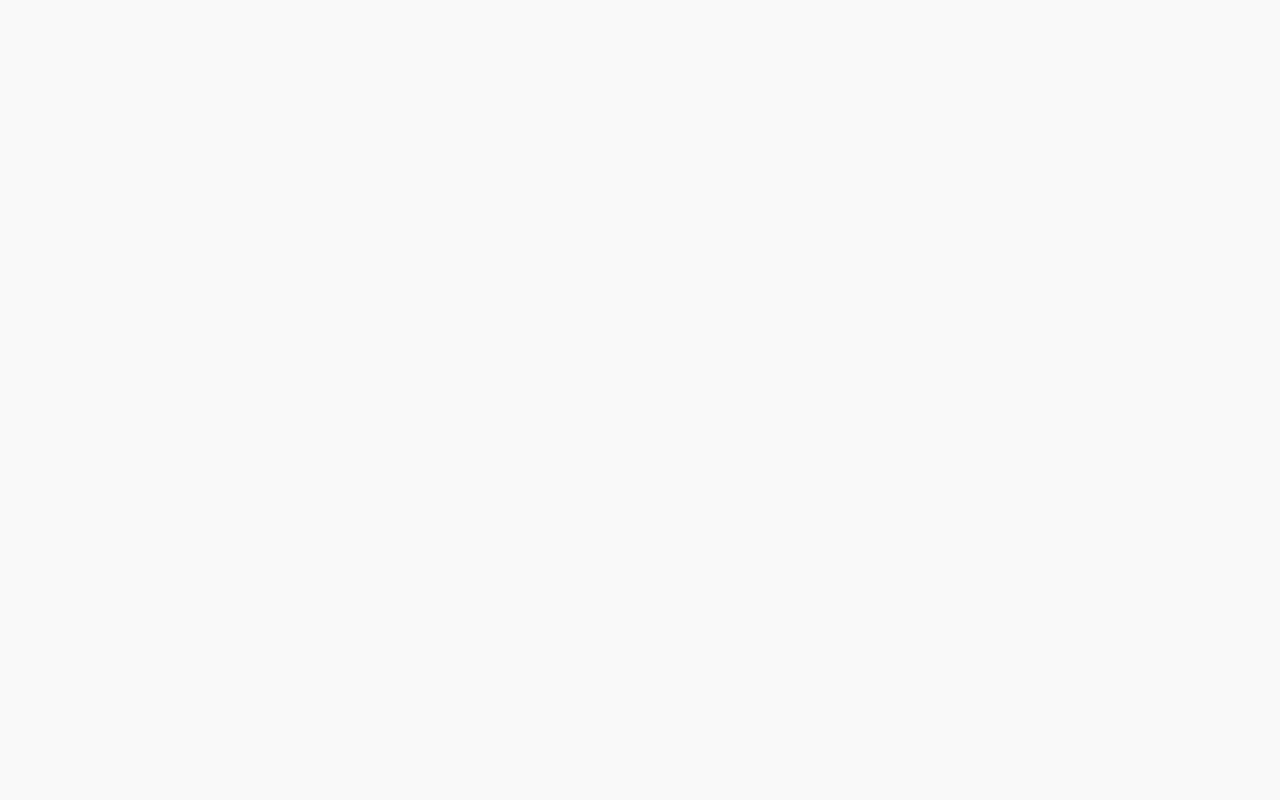
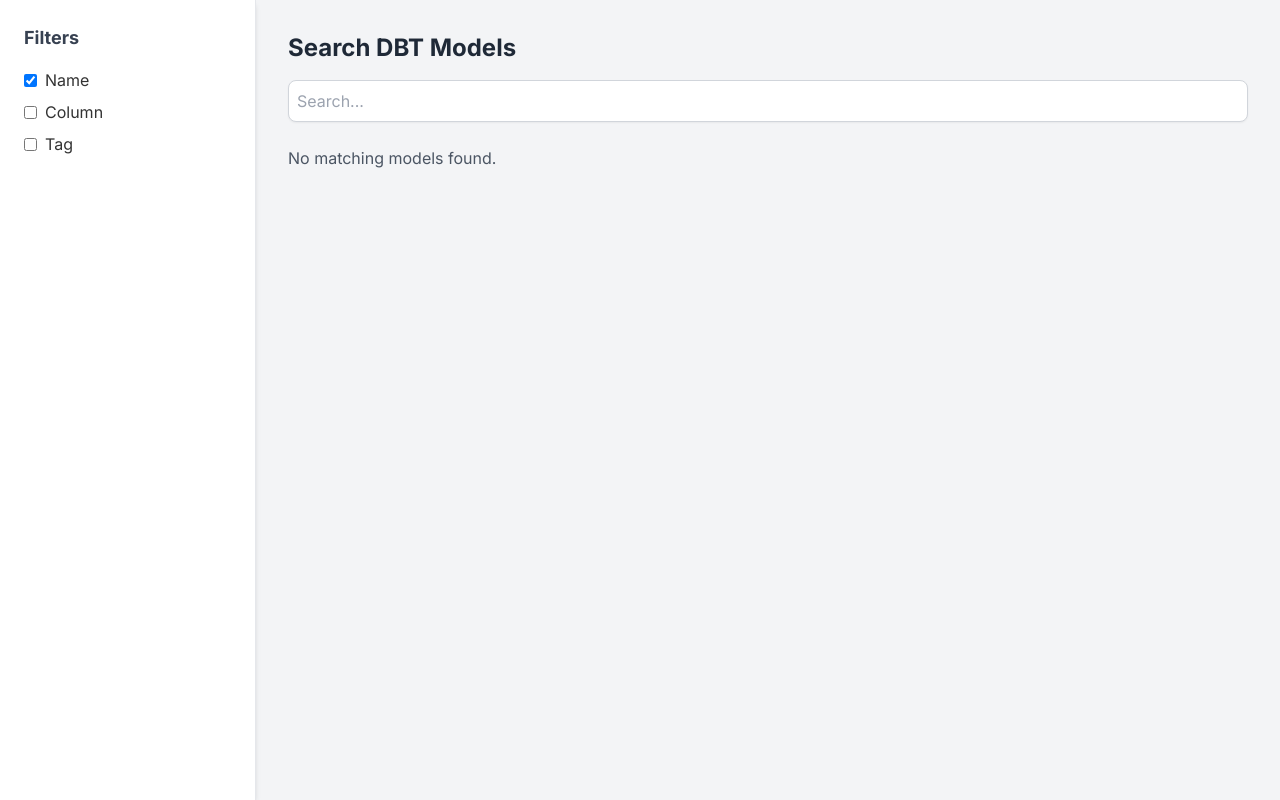
Before and after one commit to aidancorrell/my_cool_data_catalog, a React (Create React App) app in the folder frontend/: page /model-search in a window 1280 px wide. Before the commit this address had no page. Built offline with nearby package versions, Linux system fonts and the light colour scheme; what cytoscape-dagre would draw is missing.

Commit message:
search functionality

```diff
--- a/frontend/src/App.jsx
+++ b/frontend/src/App.jsx
@@ -6,6 +6,7 @@
 import DataSourcesPage from './pages/DataSourcesPage';
 import LineagePage from './pages/LineagePage';
 import ModelDetailsPage from "./pages/ModelDetailsPage";
+import ModelSearchPage from "./pages/ModelSearchPage";
 
 function App() {
   return (
@@ -15,7 +16,9 @@
         <Routes>
           <Route path="/" element={<LineagePage />} />
           <Route path="/lineage" element={<LineagePage />} />
+          <Route path="/model-search" element={<ModelSearchPage />} />
           <Route path="/model-details/:modelName" element={<ModelDetailsPage />} />
+          {/* <Route path="*" element={<Navigate to="/model-details" />} /> */}
           {/* still in development
           <Route path="/data-sources" element={<DataSourcesPage />} /> */}
         </Routes>
--- a/frontend/src/components/Sidebar.jsx
+++ b/frontend/src/components/Sidebar.jsx
@@ -6,7 +6,7 @@
   const menuItems = [
     { name: "Lineage Graph", to: "/lineage", icon: "📈" },
     // still in development
-    // { name: "Model Details", to: "/model-details", icon: "📊" },
+    { name: "Model Details", to: "/model-search/", icon: "📊" },
   ];
 
   return (
--- /dev/null
+++ b/frontend/src/pages/ModelSearchPage.jsx
@@ -0,0 +1,136 @@
+import React, { useEffect, useState } from "react";
+import { useNavigate } from "react-router-dom";
+
+const ModelSearchPage = () => {
+  const [models, setModels] = useState([]);
+  const [searchTerm, setSearchTerm] = useState("");
+  const [selectedFilters, setSelectedFilters] = useState({
+    name: true,
+    column: false,
+    tag: false,
+  });
+
+  const navigate = useNavigate();
+
+  useEffect(() => {
+    fetch("http://127.0.0.1:3000/manifest")
+      .then((response) => response.json())
+      .then((data) => {
+        if (data.nodes) {
+          setModels(Object.values(data.nodes)); // Extract models from nodes
+        }
+      })
+      .catch((err) => console.error("Failed to fetch manifest:", err));
+  }, []);
+
+  const handleSelectModel = (selectedModel) => {
+    navigate(`/model-details/${selectedModel}`);
+    setSearchTerm("");
+  };
+
+  const handleFilterChange = (filter) => {
+    setSelectedFilters((prev) => ({
+      ...prev,
+      [filter]: !prev[filter],
+    }));
+  };
+
+  // Function to filter models based on multiple selected criteria
+  const filteredModels = models.filter((model) => {
+    if (!searchTerm) return false;
+
+    return (
+      (selectedFilters.name &&
+        model.name?.toLowerCase().includes(searchTerm.toLowerCase())) ||
+      (selectedFilters.column &&
+        Object.values(model.columns || {}).some((col) =>
+          col.name?.toLowerCase().includes(searchTerm.toLowerCase())
+        )) ||
+      (selectedFilters.tag &&
+        (model.tags || []).some((tag) =>
+          tag.toLowerCase().includes(searchTerm.toLowerCase())
+        ))
+    );
+  });
+
+  return (
+    <div className="flex bg-gray-100 min-h-screen">
+      {/* Sidebar Filters */}
+      <aside className="w-64 p-6 bg-white shadow-md border-r">
+        <h2 className="text-lg font-bold text-gray-700 mb-4">Filters</h2>
+        <div className="space-y-2">
+          {Object.keys(selectedFilters).map((filter) => (
+            <label key={filter} className="flex items-center space-x-2">
+              <input
+                type="checkbox"
+                checked={selectedFilters[filter]}
+                onChange={() => handleFilterChange(filter)}
+              />
+              <span className="capitalize">{filter}</span>
+            </label>
+          ))}
+        </div>
+      </aside>
+
+      {/* Main Content */}
+      <main className="flex-1 p-8">
+        <h1 className="text-2xl font-bold text-gray-800 mb-4">Search DBT Models</h1>
+
+        {/* Search Bar */}
+        <div className="relative mb-6">
+          <input
+            type="text"
+            className="w-full p-2 border border-gray-300 rounded-lg shadow-sm"
+            placeholder="Search..."
+            value={searchTerm}
+            onChange={(e) => setSearchTerm(e.target.value)}
+          />
+        </div>
+
+        {/* Search Results */}
+        <div>
+          {filteredModels.length > 0 ? (
+            filteredModels.map((model) => {
+              // Extract matching columns if filtering by column
+              let matchingColumns = [];
+              if (selectedFilters.column) {
+                matchingColumns = Object.values(model.columns || {}).filter((col) =>
+                  col.name?.toLowerCase().includes(searchTerm.toLowerCase())
+                );
+              }
+
+                return (
+                <div
+                  key={model.name}
+                  className="bg-white p-4 rounded-lg shadow-md mb-4"
+                >
+                  <h2
+                  className="text-blue-600 text-lg font-semibold cursor-pointer"
+                  onClick={() => handleSelectModel(model.name)}
+                  >
+                  {model.name}
+                  </h2>
+                  {matchingColumns.length > 0 && (
+                  <p className="text-gray-600 text-sm">
+                    Includes column(s):{" "}
+                    {matchingColumns.map((col, index) => (
+                    <span key={col.name} className="font-semibold">
+                      {col.name}
+                      {index < matchingColumns.length - 1 && ", "}
+                    </span>
+                    ))}
+                  </p>
+                  )}
+                </div>
+                );
+            })
+          ) : (
+            <p className="text-gray-600">No matching models found.</p>
+          )}
+        </div>
+      </main>
+    </div>
+  );
+};
+
+export default ModelSearchPage;
```
Also changed, not shown: 2 other files (tests, documents, lock files or other folders).
